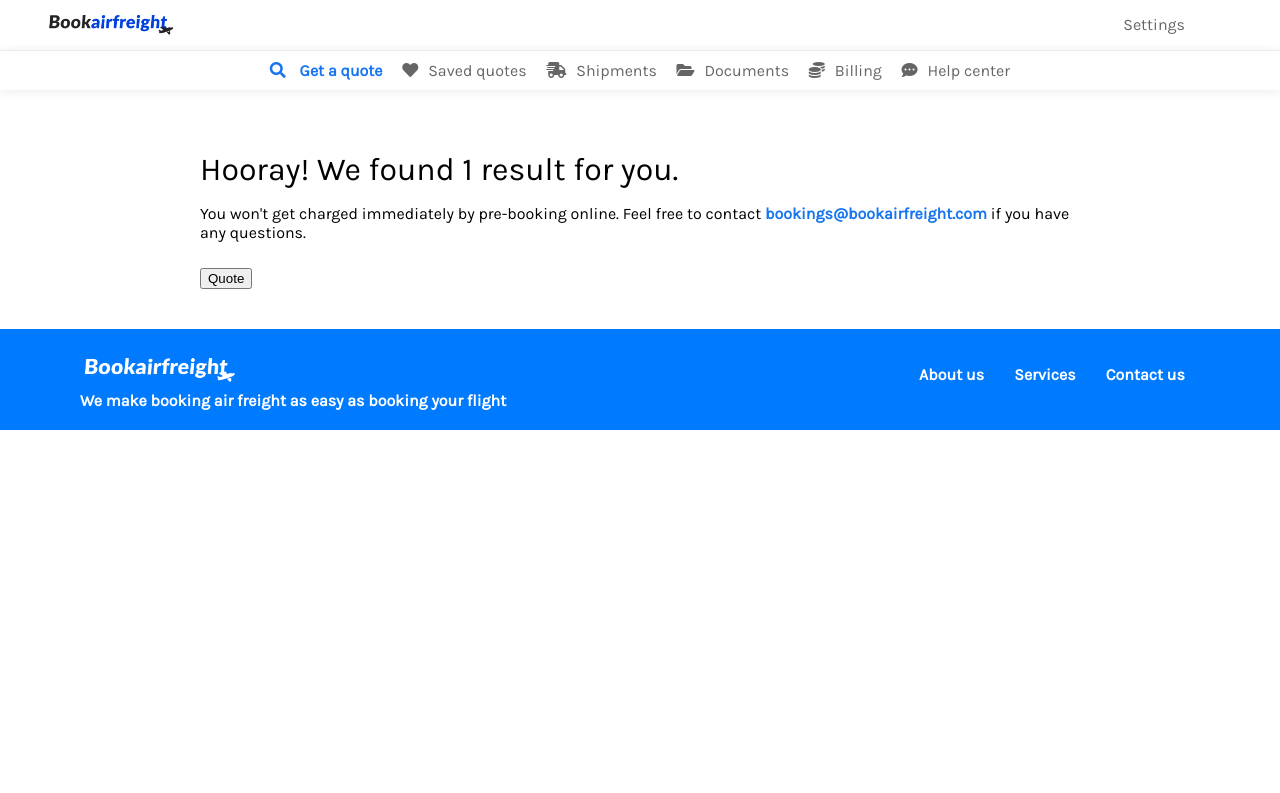
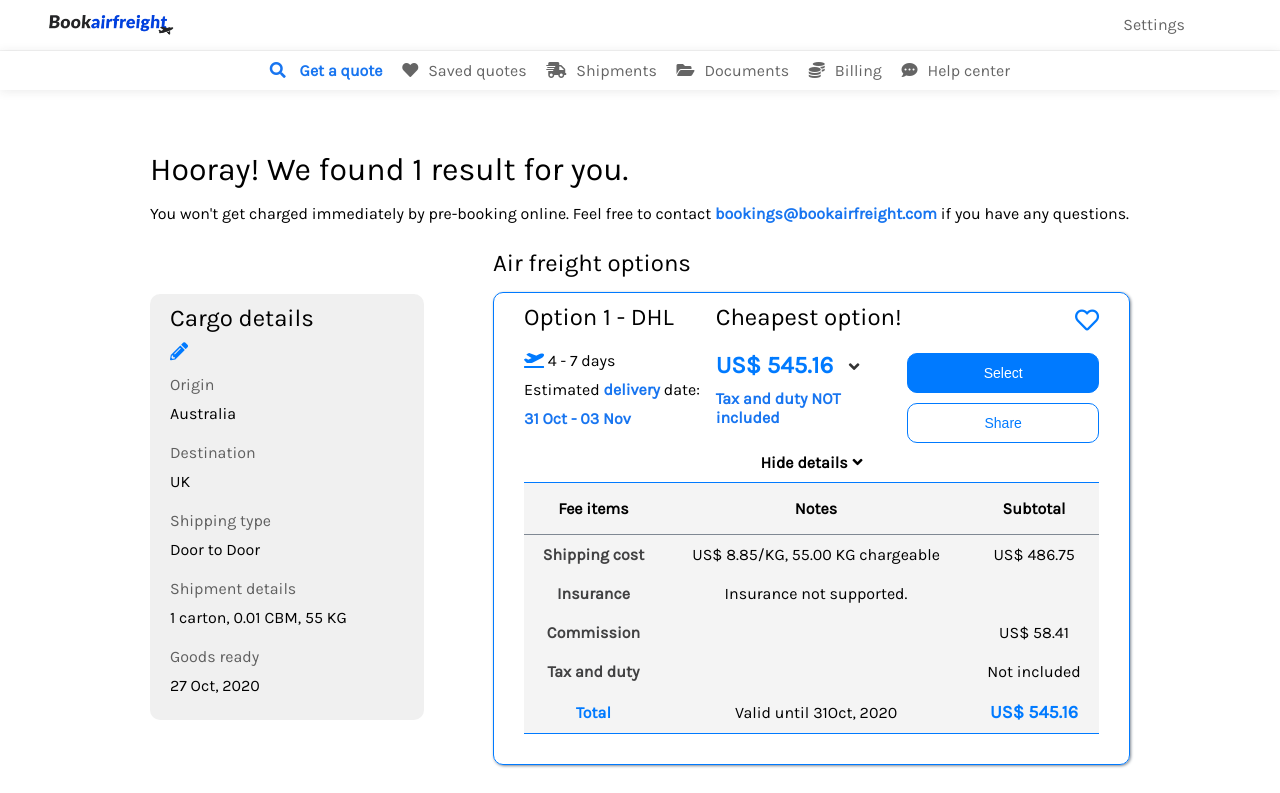
Before and after one commit to alvlinarez/bookairfreight, a React app: page /quote-results in a window 1280 px wide. Shown: the top 793 px of the page. Built offline with nearby package versions, Linux system fonts and the light colour scheme.

Commit message:
Quote Result design finished

```diff
--- a/src/components/quote/QuoteCard.js
+++ b/src/components/quote/QuoteCard.js
@@ -9,7 +9,7 @@ const QuoteCard = () => {
   return (
     <div className="cardContainer">
       <div className="cardTitle">
-        <span>Pickup & Delivery</span>
+        <span>Weight, Pickup & Delivery</span>
       </div>
       <div className="cardContent">
         <Weight />
--- /dev/null
+++ b/src/components/quoteResult/AirFreight.js
@@ -0,0 +1,53 @@
+import React from 'react';
+
+import '../../styles/components/quoteResult/AirFreight.css';
+import AirFreightTable from './AirFreightTable';
+
+const AirFreight = () => {
+  return (
+    <div className="freightCard">
+      <div className="freightCardDetails">
+        <div className="freightCardDetailsItem">
+          <h1>Option 1 - DHL</h1>
+          <span>
+            <i className="fas fa-plane-departure" /> 4 - 7 days
+          </span>
+          <span>
+            Estimated <span className="textLink">delivery</span> date:
+          </span>
+          <span className="textLink">31 Oct - 03 Nov</span>
+        </div>
+
+        <div className="freightCardDetailsItem">
+          <h1>Cheapest option!</h1>
+          <span className="price">
+            US$ 545.16 <i className="fas fa-angle-down" />
+          </span>
+          <span className="textLink">Tax and duty NOT included</span>
+        </div>
+
+        <div className="freightCardDetailsItem">
+          <span className="like">
+            <i className="far fa-heart" />
+          </span>
+          <button className="selectButton">Select</button>
+          <button className="shareButton">Share</button>
+        </div>
+      </div>
+
+      <div className="freightCardMoreDetailsContainer">
+        <div className="freightCardMoreDetails">
+          <div>
+            <span>
+              Hide details
+              <i className="fas fa-angle-down" />
+            </span>
+          </div>
+          <AirFreightTable />
+        </div>
+      </div>
+    </div>
+  );
+};
+
+export default AirFreight;
--- /dev/null
+++ b/src/components/quoteResult/AirFreightTable.js
@@ -0,0 +1,46 @@
+import React from 'react';
+
+import '../../styles/components/quoteResult/AirFreightTable.css';
+
+const AirFreightTable = () => {
+  return (
+    <table>
+      <thead>
+        <tr>
+          <th>Fee items</th>
+          <th>Notes</th>
+          <th>Subtotal</th>
+        </tr>
+      </thead>
+      <tbody>
+        <tr>
+          <td className="feeItem">Shipping cost</td>
+          <td>US$ 8.85/KG, 55.00 KG chargeable</td>
+          <td>US$ 486.75</td>
+        </tr>
+        <tr>
+          <td className="feeItem">Insurance</td>
+          <td>Insurance not supported.</td>
+          <td />
+        </tr>
+        <tr>
+          <td className="feeItem">Commission</td>
+          <td />
+          <td>US$ 58.41</td>
+        </tr>
+        <tr>
+          <td className="feeItem">Tax and duty</td>
+          <td />
+          <td>Not included</td>
+        </tr>
+        <tr>
+          <td className="feeItem total">Total</td>
+          <td>Valid until 31Oct, 2020</td>
+          <td className="totalPrice">US$ 545.16</td>
+        </tr>
+      </tbody>
+    </table>
+  );
+};
+
+export default AirFreightTable;
--- /dev/null
+++ b/src/components/quoteResult/Cargo.js
@@ -0,0 +1,43 @@
+import React from 'react';
+
+import '../../styles/components/quoteResult/Cargo.css';
+
+const Cargo = () => {
+  return (
+    <div className="cargoCard">
+      <h1>Cargo details</h1>
+      <span className="editCargo">
+        <i className="fas fa-pencil-alt" />
+      </span>
+
+      <div className="cargoCardDetailsContainer">
+        <div className="cargoCardDetails">
+          <span className="opacity">Origin</span>
+          <span>Australia</span>
+        </div>
+
+        <div className="cargoCardDetails">
+          <span className="opacity">Destination</span>
+          <span>UK</span>
+        </div>
+
+        <div className="cargoCardDetails">
+          <span className="opacity">Shipping type</span>
+          <span>Door to Door</span>
+        </div>
+
+        <div className="cargoCardDetails">
+          <span className="opacity">Shipment details</span>
+          <span>1 carton, 0.01 CBM, 55 KG</span>
+        </div>
+
+        <div className="cargoCardDetails">
+          <span className="opacity">Goods ready</span>
+          <span>27 Oct, 2020</span>
+        </div>
+      </div>
+    </div>
+  );
+};
+
+export default Cargo;
--- /dev/null
+++ b/src/components/quoteResult/NonAirFreight.js
@@ -0,0 +1,17 @@
+import React from 'react';
+
+import '../../styles/components/quoteResult/NonAirFreight.css';
+
+const NonAirFreight = () => {
+  return (
+    <div className="freightCard">
+      <div className="nonAirFreightText">
+        We do not support ocean rates from Australia to UK. Feel free to email
+        us at <span className="textLink">bookings@bookairfreight.com</span> for
+        alternatives.
+      </div>
+    </div>
+  );
+};
+
+export default NonAirFreight;
--- a/src/components/quoteResult/QuoteResult.js
+++ b/src/components/quoteResult/QuoteResult.js
@@ -1,6 +1,10 @@
 import React from 'react';
 
+import Cargo from './Cargo';
+import AirFreight from './AirFreight';
+import NonAirFreight from './NonAirFreight';
 import '../../styles/components/quote/Quote.css';
+import '../../styles/components/quoteResult/QuoteResult.css';
 
 const QuoteResult = (props) => {
   return (
@@ -13,7 +17,24 @@ const QuoteResult = (props) => {
           if you have any questions.
         </p>
       </div>
-      <button onClick={() => props.history.push('/')}>Quote</button>
+
+      <div className="quoteResultsContainer">
+        <div className="cargoContainer">
+          <Cargo />
+        </div>
+
+        <div className="freightOptionsContainer">
+          <div className="freightOptionsAirContainer">
+            <h1>Air freight options</h1>
+            <AirFreight />
+            <AirFreight />
+          </div>
+          <div className="freightOptionsNonAirContainer">
+            <h1>Non-air freight options</h1>
+            <NonAirFreight />
+          </div>
+        </div>
+      </div>
     </div>
   );
 };
--- a/src/styles/components/layout/layout.css
+++ b/src/styles/components/layout/layout.css
@@ -1,3 +1,3 @@
 .appContainer {
-  padding: 40px 200px;
+  padding: 40px 150px;
 }
--- /dev/null
+++ b/src/styles/components/quoteResult/AirFreight.css
@@ -0,0 +1,98 @@
+.freightCard {
+  padding: 10px 30px;
+  margin-bottom: 30px;
+  border: 1px solid #007aff;
+  border-radius: 10px;
+  box-shadow: 1px 1px 3px 0 #7f8893;
+}
+
+.freightCard .freightCardDetails {
+  display: flex;
+  flex-direction: row;
+}
+
+.freightCard .freightCardDetails .freightCardDetailsItem {
+  display: flex;
+  flex-direction: column;
+  width: 90%;
+}
+
+.freightCard .freightCardDetails .freightCardDetailsItem span {
+  padding: 5px 0;
+}
+
+.freightCard .freightCardDetails .freightCardDetailsItem span .fa-plane-departure {
+  color: #007aff;
+}
+
+.freightCard .freightCardDetails .freightCardDetailsItem .price {
+  font-weight: bold;
+  font-size: 24px;
+  color: #007aff;
+  cursor: pointer;
+}
+
+.freightCard .freightCardDetails .freightCardDetailsItem .price i {
+  font-size: 17px;
+  color: #333;
+  margin-left: 10px;
+}
+
+.freightCard .freightCardDetails .freightCardDetailsItem .like {
+  text-align: right;
+  padding-bottom: 20px;
+}
+
+.freightCard .freightCardDetails .freightCardDetailsItem .like i {
+  color: #007aff;
+  cursor: pointer;
+  font-size: 24px;
+}
+
+.freightCard .freightCardDetails .freightCardDetailsItem button {
+  height: 40px;
+  margin-top: 0;
+  margin-bottom: 10px;
+  padding-top: 5px;
+  padding-bottom: 5px;
+  border: 1px solid #007aff;
+  border-radius: 10px;
+  text-align: center;
+  text-transform: none;
+  cursor: pointer;
+  font-size: 14px;
+}
+
+.freightCard .freightCardDetails .freightCardDetailsItem .selectButton {
+  background-color: #007aff;
+  color: #ffffff;
+}
+
+.freightCard .freightCardDetails .freightCardDetailsItem .shareButton {
+  background-color: #ffffff;
+  color: #007aff;
+}
+
+
+.freightCardMoreDetailsContainer {
+  width: 100%;
+}
+
+.freightCardMoreDetailsContainer .freightCardMoreDetails {
+  text-align: center;
+  padding-bottom: 5px;
+}
+
+.freightCardMoreDetailsContainer .freightCardMoreDetails > div {
+  border-bottom: 1px solid #007aff;
+  padding-bottom: 10px;
+}
+
+.freightCardMoreDetailsContainer .freightCardMoreDetails > div span {
+  width: 100%;
+  font-weight: bold;
+  cursor: pointer;
+}
+.freightCardMoreDetailsContainer .freightCardMoreDetails span i {
+  margin-left: 5px;
+}
--- /dev/null
+++ b/src/styles/components/quoteResult/AirFreightTable.css
@@ -0,0 +1,32 @@
+table {
+  width: 100%;
+  border-bottom: 1px solid #007aff;
+  border-collapse: collapse;
+  background-color: rgba(51,51,51,.05);
+  margin-bottom: 15px;
+}
+
+th {
+  padding: 16px;
+  border-bottom: 1px solid #7f8893;
+}
+
+td {
+  padding: 10px;
+}
+
+.feeItem {
+  font-weight: bold;
+  font-size: 16px;
+  color: #414142;
+}
+
+.total {
+  color: #007aff;
+}
+
+.totalPrice {
+  font-weight: bold;
+  font-size: 18px;
+  color: #007aff;
+}
--- /dev/null
+++ b/src/styles/components/quoteResult/Cargo.css
@@ -0,0 +1,40 @@
+.cargoCard {
+  width: 80%;
+  padding: 10px 20px;
+  border: 2px transparent;
+  border-radius: 10px;
+  background-color: rgba(51, 51, 51, .07);
+}
+
+.cargoCard h1 {
+  padding-bottom: 10px;
+  margin: 0;
+  font-weight: normal;
+  font-size: 24px;
+}
+
+.cargoCard .editCargo {
+  color: #007aff;
+  font-size: 18px;
+  display: flex;
+  padding-bottom: 10px;
+}
+
+.cargoCard .editCargo i {
+  cursor: pointer;
+}
+
+.cargoCard .cargoCardDetailsContainer {
+  display: flex;
+  flex-direction: column;
+}
+
+.cargoCard .cargoCardDetails {
+  display: flex;
+  flex-direction: column;
+  padding-bottom: 10px;
+}
+
+.cargoCard .cargoCardDetails span {
+  padding: 5px 0;
+}
--- /dev/null
+++ b/src/styles/components/quoteResult/NonAirFreight.css
@@ -0,0 +1,5 @@
+.nonAirFreightText {
+  padding-top: 5px;
+  padding-bottom: 15px;
+  font-size: 15px;
+}
--- a/src/styles/components/quoteResult/QuoteResult.css
+++ b/src/styles/components/quoteResult/QuoteResult.css
@@ -0,0 +1,25 @@
+.quoteResultsContainer {
+  display: flex;
+  flex-direction: row;
+  width: 100%;
+}
+
+.quoteResultsContainer .cargoContainer {
+  width: 35%;
+  margin-top: 45px;
+}
+
+.quoteResultsContainer .freightOptionsContainer {
+  width: 65%;
+}
+
+.quoteResultsContainer .freightOptionsContainer h1 {
+  padding-bottom: 15px;
+  margin: 0;
+  font-size: 24px;
+  font-weight: normal;
+}
+
+.quoteResultsContainer .freightOptionsAirContainer {
+  padding-bottom: 30px;
+}
```
